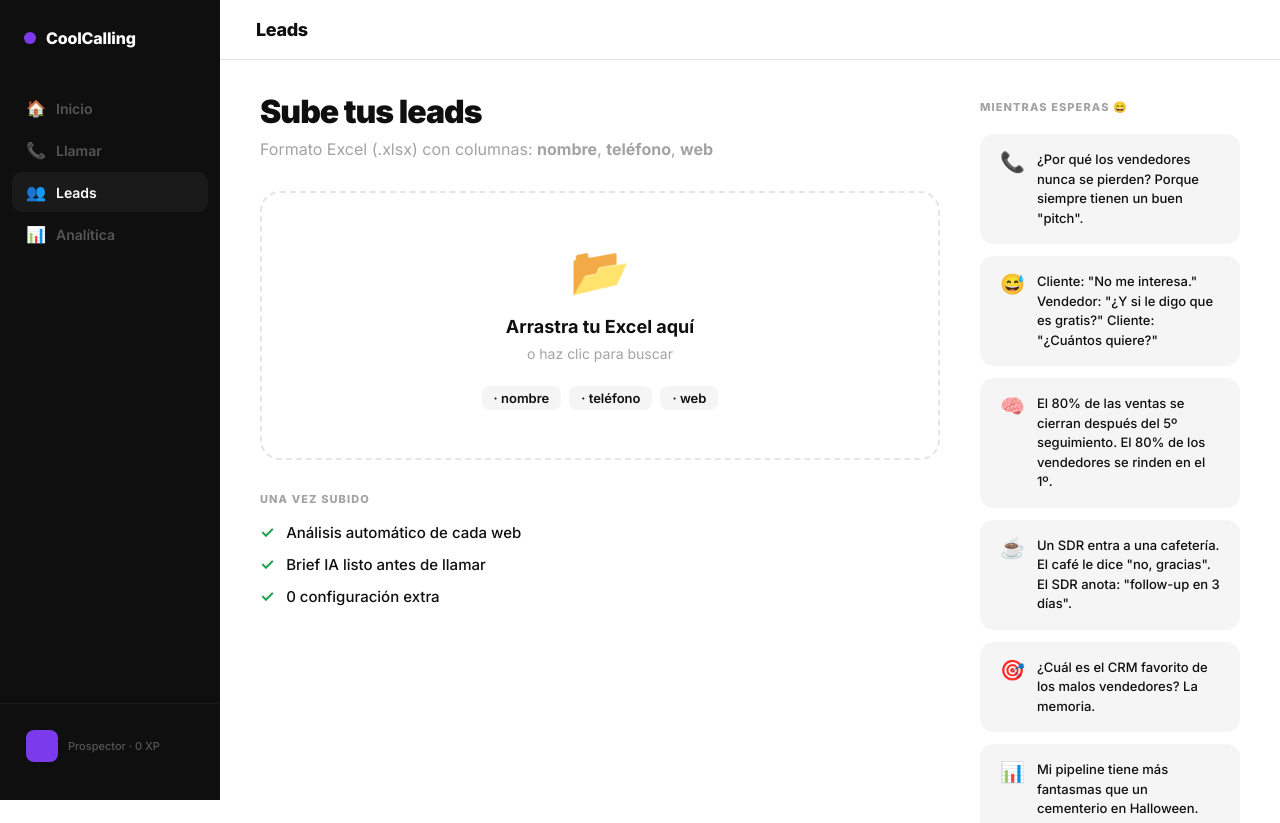
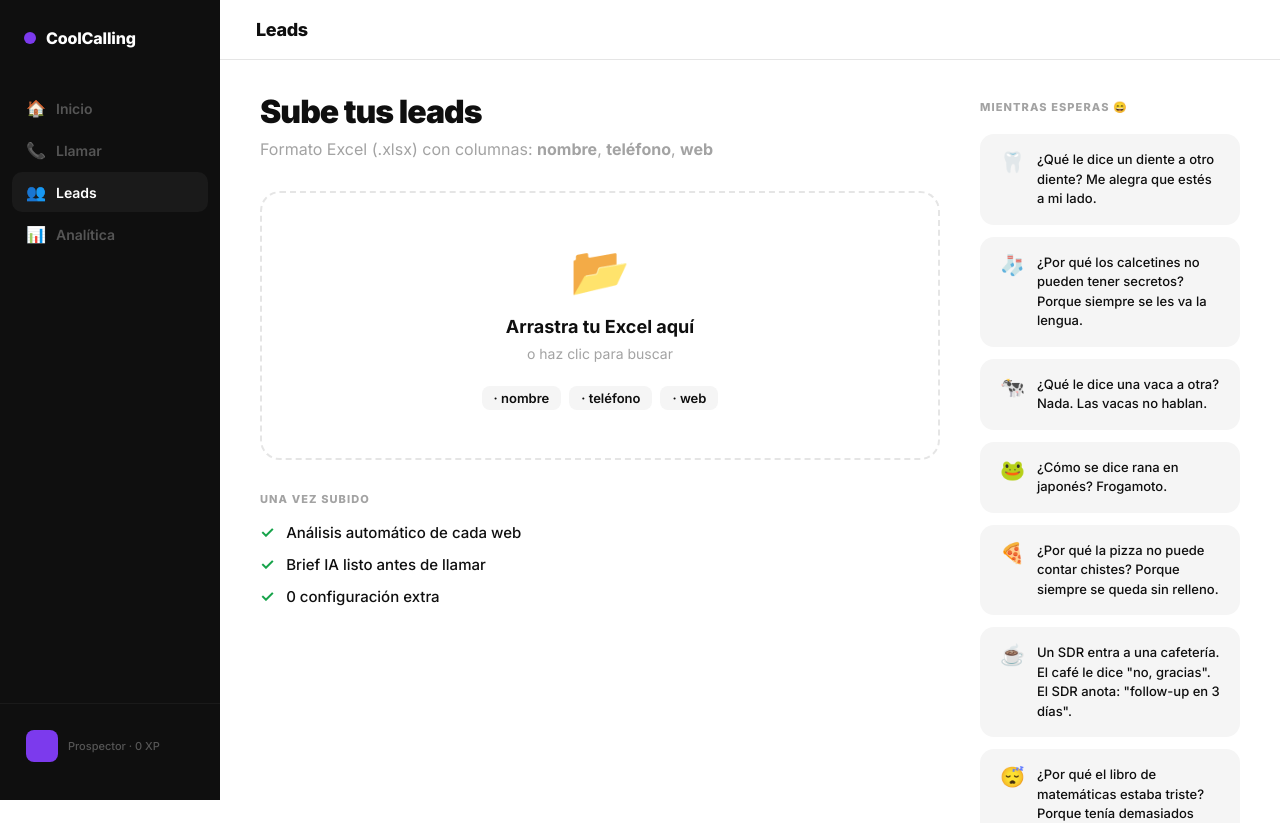
Before and after one commit to borja-martos/COOLCALLING, a Next.js app: page /leads in a window 1280 px wide. Shown: the top 823 px of the page. Built offline with nearby package versions, Linux system fonts and the light colour scheme; no server answers.

Commit message:
feat: chistes cortos actualizados en panel de leads

```diff
--- a/app/leads/page.tsx
+++ b/app/leads/page.tsx
@@ -70,14 +70,18 @@ export default function LeadsPage() {
   }
 
   const chistes = [
-    { emoji: '📞', texto: '¿Por qué los vendedores nunca se pierden? Porque siempre tienen un buen "pitch".' },
-    { emoji: '😅', texto: 'Cliente: "No me interesa." Vendedor: "¿Y si le digo que es gratis?" Cliente: "¿Cuántos quiere?"' },
+    { emoji: '🦷', texto: '¿Qué le dice un diente a otro diente? Me alegra que estés a mi lado.' },
+    { emoji: '🧦', texto: '¿Por qué los calcetines no pueden tener secretos? Porque siempre se les va la lengua.' },
+    { emoji: '🐄', texto: '¿Qué le dice una vaca a otra? Nada. Las vacas no hablan.' },
+    { emoji: '🐸', texto: '¿Cómo se dice rana en japonés? Frogamoto.' },
+    { emoji: '🍕', texto: '¿Por qué la pizza no puede contar chistes? Porque siempre se queda sin relleno.' },
+    { emoji: '☕', texto: 'Un SDR entra a una cafetería. El café le dice "no, gracias". El SDR anota: "follow-up en 3 días".' },
+    { emoji: '😴', texto: '¿Por qué el libro de matemáticas estaba triste? Porque tenía demasiados problemas.' },
+    { emoji: '🎯', texto: '¿Cuál es el CRM favorito de los malos vendedores? La memoria.' },
     { emoji: '🧠', texto: 'El 80% de las ventas se cierran después del 5º seguimiento. El 80% de los vendedores se rinden en el 1º.' },
-    { emoji: '☕', texto: 'Un SDR entra a una cafetería. El café le dice "no, gracias". El SDR anota: "follow-up en 3 días".' },
-    { emoji: '🎯', texto: '¿Cuál es el CRM favorito de los malos vendedores? La memoria.' },
-    { emoji: '📊', texto: 'Mi pipeline tiene más fantasmas que un cementerio en Halloween.' },
+    { emoji: '🦆', texto: '¿Qué le dice un pato a otro? Cuá cuá cuá. (No hay más, es un pato.)' },
     { emoji: '🤝', texto: '— ¿Cerró la venta? — No, pero quedamos en hablar "en algún momento". — Eso es un no. — Es un maybe.' },
-    { emoji: '💪', texto: 'Las llamadas en frío son como el gym: el primer día duele, el décimo ya no sientes nada.' },
+    { emoji: '🐌', texto: '¿Qué hace una vaca con un mapa? Nada, las vacas no saben leer mapas. Ni las personas con un mapa de IKEA.' },
   ]
 
   return (
```
